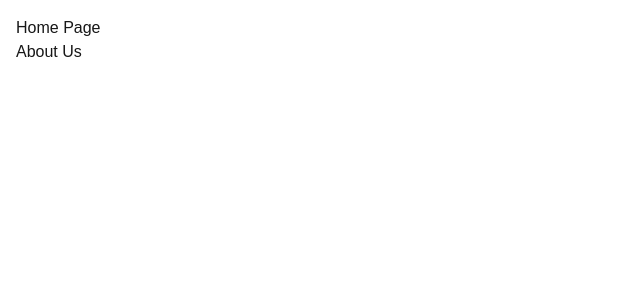
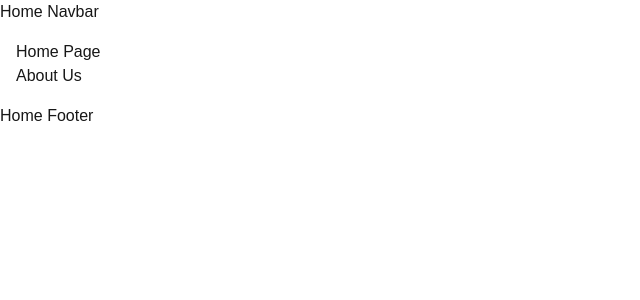
Before and after one commit to markmadorable21/next-events-app, a Next.js app: page / in a window 1280 px wide. Shown: the top 300 px of the page, without its empty margins (0-640 px from the left). Built offline with nearby package versions, Linux system fonts and the light colour scheme.

Commit message:
route groups (dashboard) and (root)

```diff
--- /dev/null
+++ b/app/(dashboard)/layout.tsx
@@ -0,0 +1,13 @@
+import React from 'react';
+
+const Layout = ({ children }: { children: React.ReactNode }) => {
+  return (
+    <div>
+      <p>Dashboard Navbar</p>
+      {children}
+      Dashboard Footer
+    </div>
+  );
+};
+
+export default Layout;
--- /dev/null
+++ b/app/(root)/layout.tsx
@@ -0,0 +1,13 @@
+import React from 'react';
+
+const Layout = ({ children }: { children: React.ReactNode }) => {
+  return (
+    <div>
+      <p>Home Navbar</p>
+      {children}
+      Home Footer
+    </div>
+  );
+};
+
+export default Layout;
```
Also changed, not shown: app/layout.tsx (+10 -10 lines), app/(dashboard)/dashboard/page.tsx (renamed from app/dashboard/page.tsx), app/(dashboard)/dashboard/users/[id]/page.tsx (renamed from app/dashboard/users/[id]/page.tsx), app/(dashboard)/dashboard/users/page.tsx (renamed from app/dashboard/users/page.tsx), app/(root)/analytics/page.tsx (renamed from app/analytics/page.tsx), app/(root)/page.tsx (renamed from app/page.tsx).
